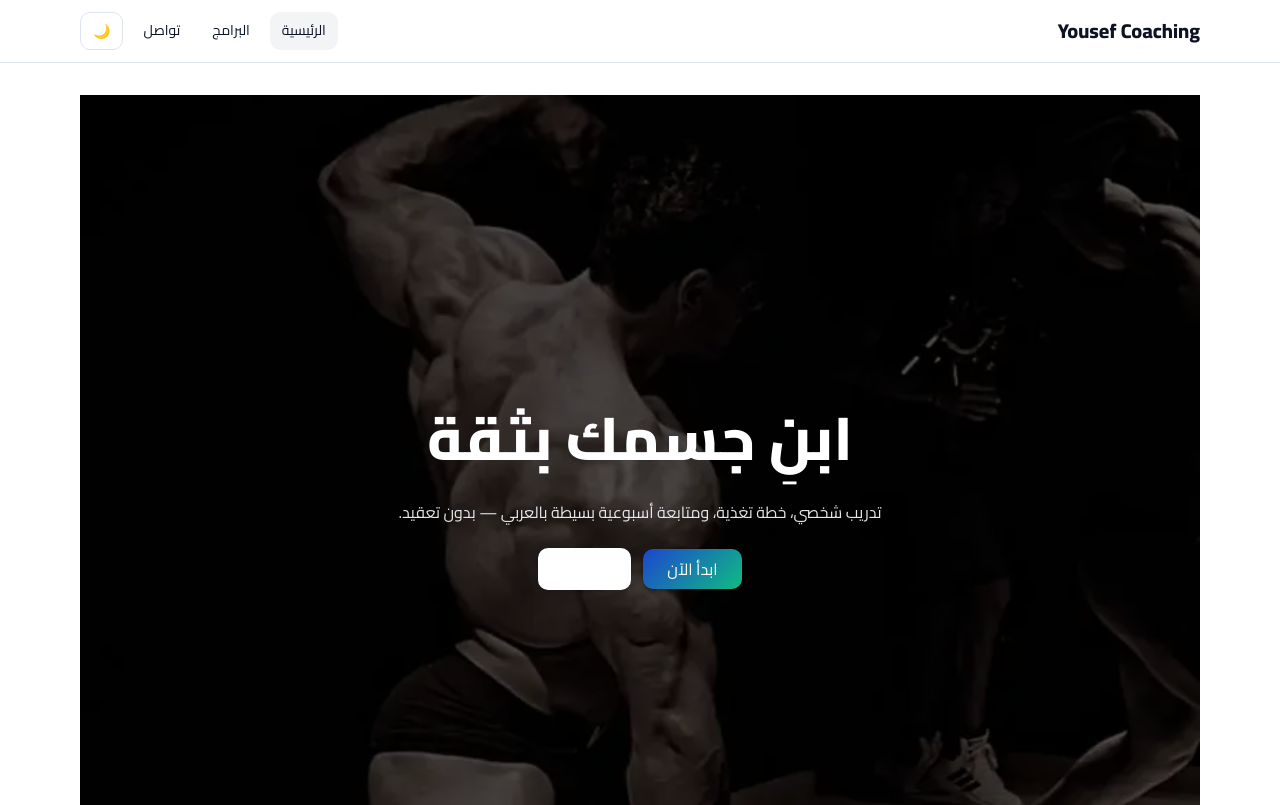
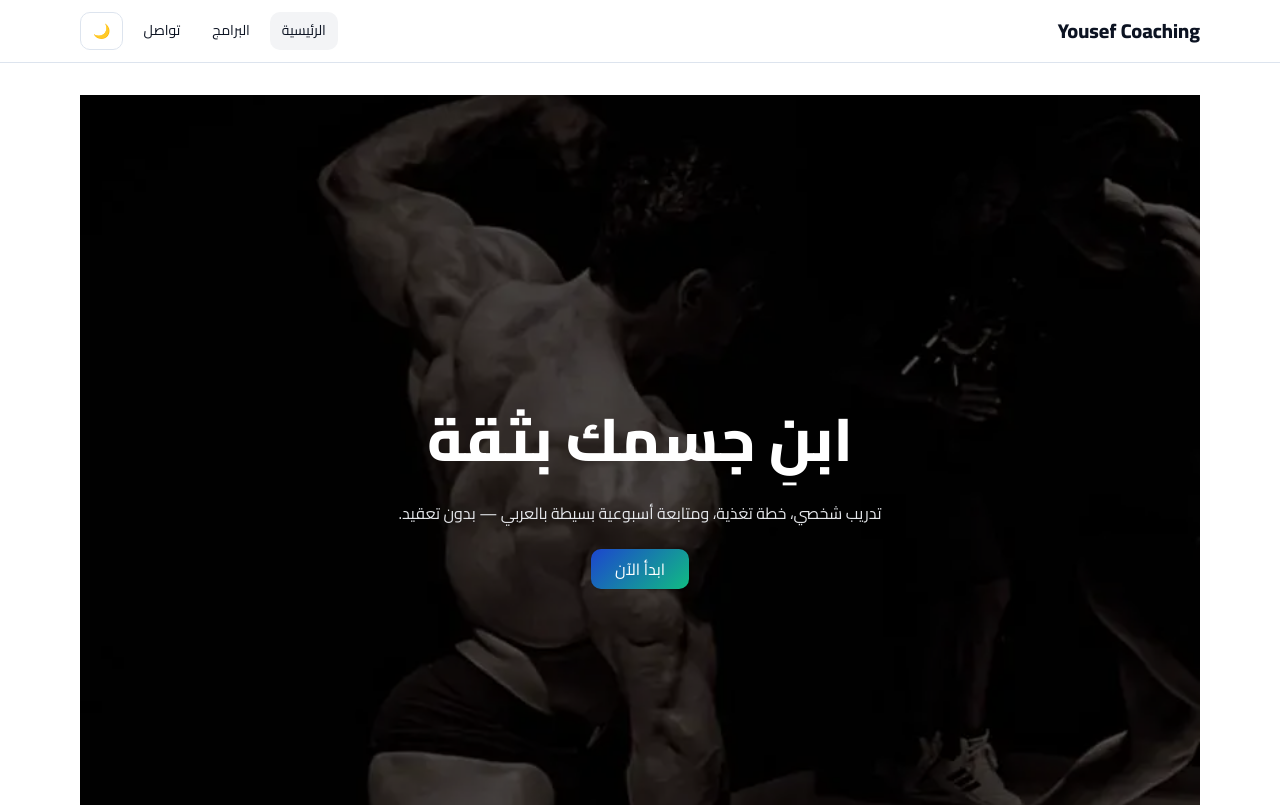
Before and after one commit to YousefHatem/yousef-site, a Next.js app: page / in a window 1280 px wide. Shown: the top 805 px of the page. Built offline with nearby package versions, Linux system fonts and the light colour scheme.

Commit message:
update: new section or styling

```diff
--- a/src/components/sections/Hero.tsx
+++ b/src/components/sections/Hero.tsx
@@ -27,14 +27,7 @@ export default function Hero() {
         </p>
         <div className="flex items-center justify-center gap-3">
           <Button className="btn-gradient px-6 py-5 text-base" asChild>
-            <a href="/booking">ابدأ الآن</a>
-          </Button>
-          <Button
-            variant="outline"
-            className="px-6 py-5 text-base border-white/40 text-white hover:bg-white/10"
-            asChild
-          >
-            <a href="/coaching">البرامج</a>
+            <a href="/coaching">ابدأ الآن</a>
           </Button>
         </div>
       </div>
```
